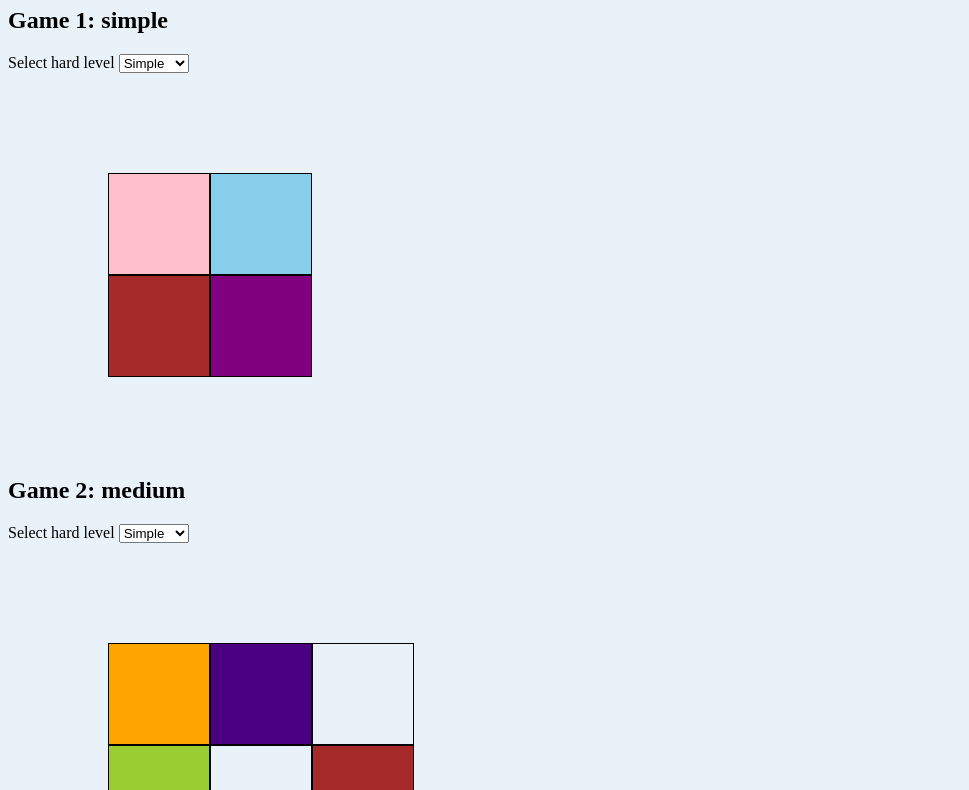
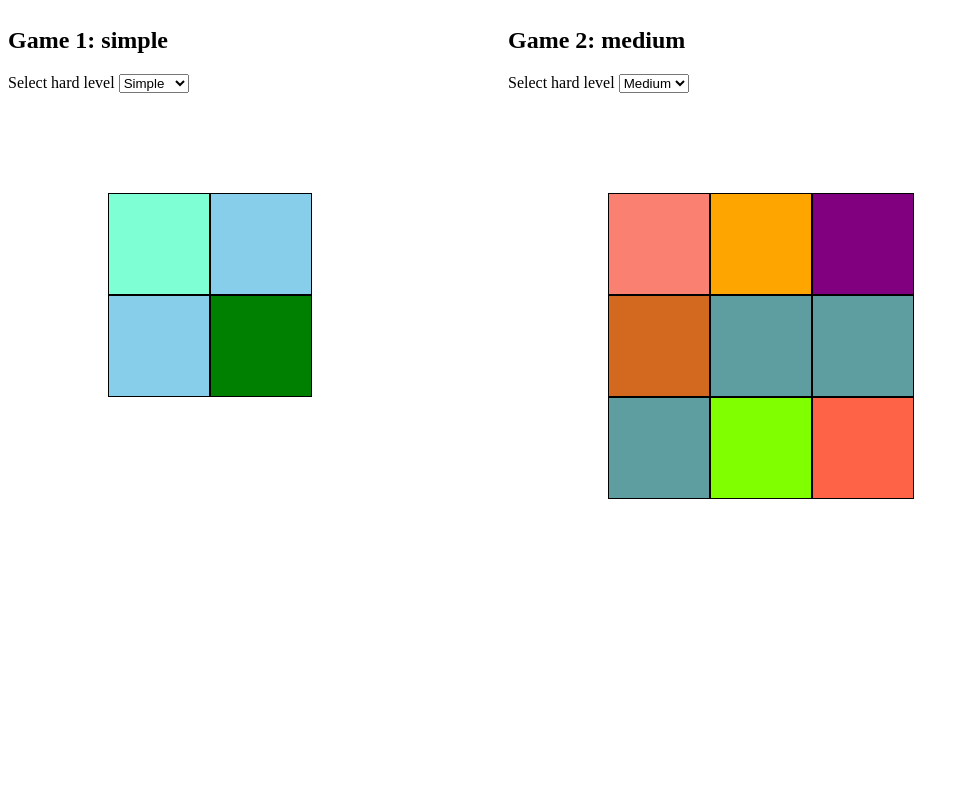
Before and after one commit to ZhannaGE/SquareGame, a plain HTML site: page index.html in a window 1280 px wide. Shown: the part 73-863 px from the top of the page, without its empty margins (0-969 px from the left). After the commit the page ends 800 px from the top, so only its background shows below. Drawn offline with Linux system fonts and the light colour scheme.

Commit message:
add function color,delet,hidd

```diff
--- a/index.html
+++ b/index.html
@@ -7,9 +7,11 @@
 </head>
 <body>
 <h1>Remember three same coloros</h1>
-<h2>Game 1: simple</h2>
+<div class="flex">
+
 
 <div class="simlpeGameApp">
+  <h2>Game 1: simple</h2>
   <label for="">
     Select hard level
     <select>
@@ -19,45 +21,25 @@
     </select>
   </label>
   <div  class="squareWrapper"></div>
-
 </div>
 
-<h2>Game 2: medium</h2>
+
 
 <div id="mediumGame">
+  <h2>Game 2: medium</h2>
   <label for="">
     Select hard level
     <select>
       <option value="1">Simple</option>
-      <option value="2">Medium</option>
+      <option value="2" selected>Medium</option>
       <option value="3">Hard</option>
     </select>
   </label>
   <div  class="squareWrapper"></div>
 
  </div>
+</div>
 
-
-
-<!--<div class="container">
-<div class="wrapper">
-  <div class="square blue"></div>
-  <div class="square purple"></div>
-  <div class="square sky"></div>
-  <div class="square green"></div>
-  <div class="square blue"></div>
-  <div class="square yellow"></div>
-  <div class="square red"></div>
-  <div class="square pink"></div>
-  <div class="square blue"></div>
-</div>
-<div class="output">
-  <form>
-    <label for="myInput">Found color</label><br>
-    <input type="text" id="myInput"><br>
-  </form>
-</div>
-</div> -->
 <script src="script/script.js"></script>
 </body>
 </html>
--- a/script/script.js
+++ b/script/script.js
@@ -1,26 +1,8 @@
 
-// const square = document.querySelectorAll(".square");
-// let input = document.getElementById("myInput");
-// const wrapper = document.querySelector('.wrapper')
 
-// setTimeout(() => {
-//    Array.from(square).forEach(function(element) {
-//   element.classList.add("grey");
-// });
-//   }, 2000);
+const colors = ['cadetblue', 'skyblue', 'green', 'yellow', 'purple', 'orange', 'grey', 'pink', 'yellowgreen', 'cyan', 'chocolate', 'goldenrod', 'chartreuse', 'tomato', 'brown', 'salmon','Olive','Navy','Aquamarine','Teal'];
 
-//  wrapper.addEventListener("click", function(event) {
-//     let clickedElement = event.target;
-//     clickedElement.classList.toggle('grey');
-//     console.log(clickedElement)
-//     if(clickedElement.classList.contains('blue')){
-//         input.value += 1;
-//     }
-//   });
-
-const colors = ['rust', 'skyblue', 'green', 'yellow', 'purple', 'orange', 'grey', 'pink', 'sky', 'yellowgreen', 'indigo', 'chocolate', 'vinous', 'beige', 'tomato', 'brown', 'oldrose'];
-
-// Функция для генерации случайного числа в заданном диапазоне
+//Функция для генерации случайного числа в заданном диапазоне
 function getRandomInt(min, max) {
   return Math.floor(Math.random() * (max - min + 1)) + min;
 }
@@ -39,68 +21,96 @@ function shuffleArray(array) {
 // Генерация случайных цветов
 function generateColors() {
   var shuffledColors = shuffleArray(colors);
-
   return shuffledColors;
 }
 
+// Генерация случайного цвета без пемешивания массива
+ function  getRandomColor() {
+  var randomIndex = Math.floor(Math.random() * colors.length);
+  return colors[randomIndex];
+}
 
-// =========================
-let select = document.querySelector('select');
-console.log(select.value);
-// let selectedValue = mySelect.value;
 
-let level = 1;
-let width = '300px';
-
-// 1 -- 300 === 1+2 -> 3 * 100
-// 2 -- 400 === 2+2 -> 4 * 100
-// 3 -- 500 === 3+2 -> 5 * 100
+// =========================уникальные настройки
 
 class SquareGame{
-
   // Функция-конструктор
   // Запускается один раз, но каждый раз когда мы создаём новую игру (через слвоо нью)
   constructor(level, parentSelector) {
-    console.log('Starg new game. Log from contrutor');
     this.level = level;
     this.width = (this.level + 2) * 100 + 'px';
-
     this.parentDiv = document.querySelector(parentSelector);
     this.sqaureWrapper = this.parentDiv.querySelector('.squareWrapper');
     this.levelSelector = this.parentDiv.querySelector('select');
     this.levelSelector.addEventListener('change', this.changeHardLevel.bind(this));
-    console.log(this.levelSelector);
     this.statNewGame();
+
   }
 
   // start new game
   statNewGame() {
+    this.cleanDiv();
     this.numberOfSquares = (this.level + 1) * (this.level + 1);
+    console.log(this.numberOfSquares)
     this.width = (this.level + 2) * 100 + 'px';
     this.sqaureWrapper.style.width = this.width;
     this.generateSquares();
+    this.hiddColors();
   }
 
-  // Генерация квадратиков
+  // Генерация цветов
   generateSquares() {
-    // почистить поле от старых квадратиков
+    var randomColors = generateColors();
+    var repeatedColor = getRandomColor();
+   //генерация квадратов одинакового цвета
+    var repeatedPosition = Math.floor(Math.random() * this.numberOfSquares);
+    for (var i = 0; i < this.level + 1; i++) {
+      var square = document.createElement("div");
+      square.className = "square";
+      square.style.backgroundColor = repeatedColor;
+      square.style.order = repeatedPosition;
+      this.sqaureWrapper.appendChild(square);
+    }
+
+  // генерация квадратов разных цветов
+    for (var i = this.level + 1; i < this.numberOfSquares; i++) {
+      var square = document.createElement("div");
+      square.className = "square";
+      square.style.backgroundColor = randomColors[i];
+      var randomPosition = Math.floor(Math.random() * this.numberOfSquares);
+      square.style.order = randomPosition;
+      this.sqaureWrapper.appendChild(square);
+  };
+ }
+
+    hiddColors() {
+
+      setTimeout(() => {
+        for (var i = 0; i < this.numberOfSquares; i++) {
+        console.log(this.numberOfSquares)
+        var square = document.querySelectorAll('.square');
+        square.className = "square";
+        square.classList.add("grey");
+        console.log(square)
+      }
+      }, 2000);
+
+      }
 
 
-    var randomColors = generateColors();
+//чистим прежнюю игру
+  cleanDiv() {
+      this.sqaureWrapper.innerHTML = "";
+      }
 
-    console.log(this.numberOfSquares);
 
-    for (var i = 0; i < this.numberOfSquares; i++) {
-      var square = document.createElement('div');
-      square.style.backgroundColor = randomColors[i];
-      square.className = 'square';
-      console.log('test');
-      this.sqaureWrapper.appendChild(square);
-    }
-  };
 
   // Выбор сложности
   changeHardLevel () {
+    if (this.levelSelector.value === "1") {
+      console.log('hello')
+      this.level = 1;
+    }
     if (this.levelSelector.value === "2") {
       console.log('hi')
       this.level = 2;
@@ -115,18 +125,6 @@ class SquareGame{
 }
 
 
+
 let simpleGame = new SquareGame(1, ".simlpeGameApp");
 let mediumGame = new SquareGame(2, "#mediumGame");
-
-
-
-
-// let medium = new DemoConfig(2, '400px');
-// let hard = new DemoConfig(3, '500px');
-
-
-
-// Object.keys(simple.width).forEach(function (key) {
-//   parentDiv.style[key] = simple.width[key];
-//   console.log(simple.width[key])
-// });
--- a/style/style.css
+++ b/style/style.css
@@ -1,5 +1,6 @@
-body{
-    background-color: #eaf2f9;
+
+.flex{
+    display: flex;
 }
 
 .squareWrapper{
@@ -12,30 +13,6 @@ body{
     height: 100px;
     border: 1px solid black;
 }
-.output{
-    margin-top: 100px;
+.grey{
+    background-color: gray;
 }
-.blue{
-background-color: rgb(30, 58, 69);
-}
-.purple{
-    background-color: #b487eb;
-}
-.pink{
-    background-color: #eb87c0;
-}
-.red{
-    background-color: #eb8787;
-}
-.yellow{
-    background-color: #d38c2f;
-}
-.sky{
-    background-color: #878feb;
-}
-.green{
-    background-color: #afeb87;
-}
-.grey{
-    background-color: #9f9c9c;
-}
```
